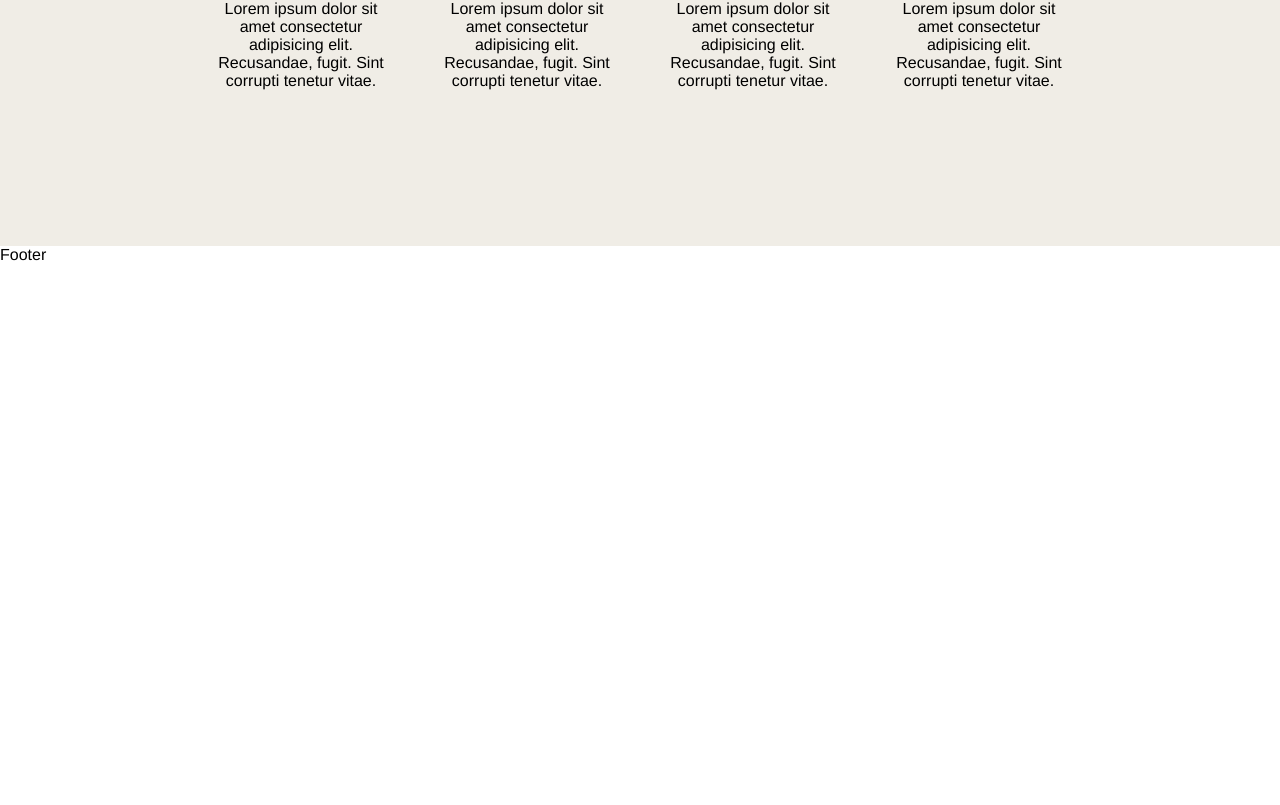
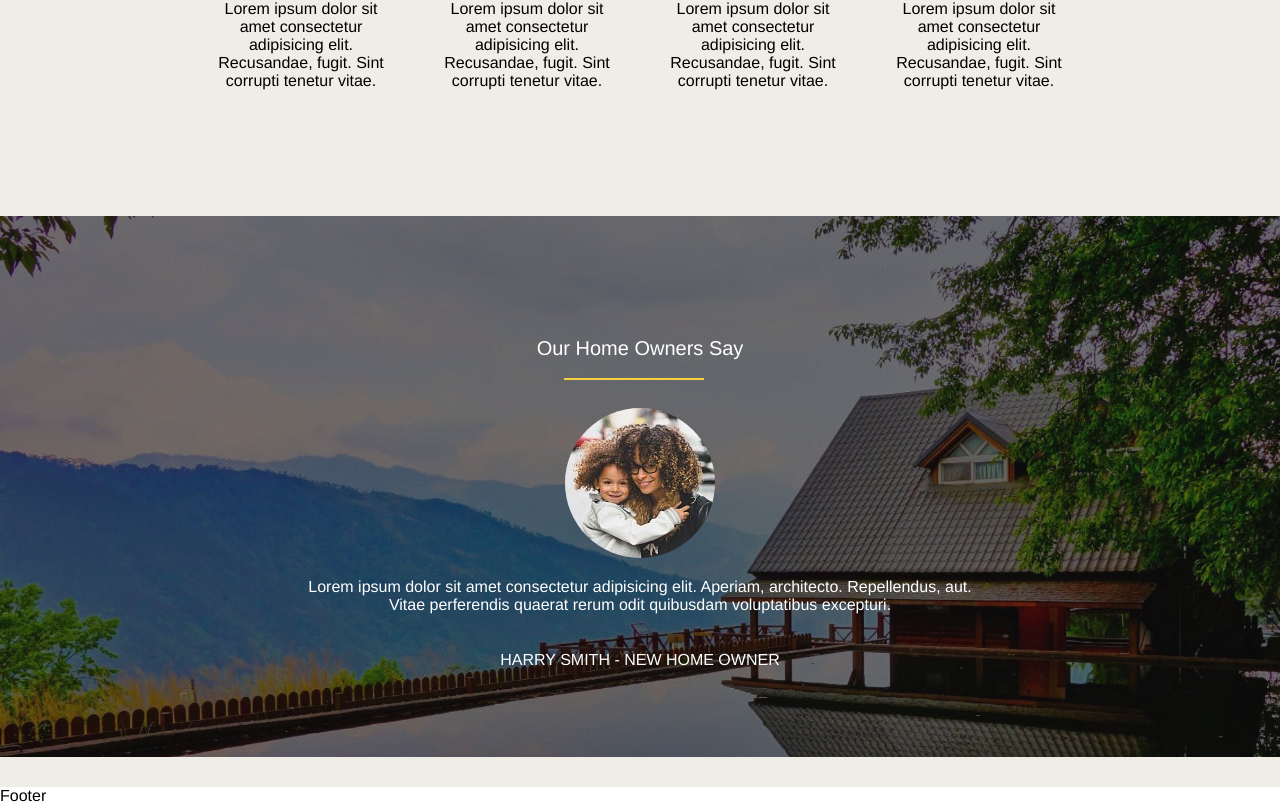
Before and after one commit to davishka-hikkaduwa/proj-html-vuejs, a Vue app: page / in a window 1280 px wide. Shown: the part 2939-3744 px from the top of the page. Before the commit the page ends 3203 px from the top, so only its background shows below. Built offline with nearby package versions, Linux system fonts and the light colour scheme.

Commit message:
completion AboutComponent

```diff
--- a/src/components/AboutComponent.vue
+++ b/src/components/AboutComponent.vue
@@ -10,7 +10,14 @@
             <AboutCardComponent class="card-container"/>
         </div>
         <div class="feedback">
-
+            <div class="info-container">
+                <h5 class="custom-underline">Our Home Owners Say</h5>
+                <img src="@/assets/img/home-testimonial-113165296.jpg" alt="home-testimonial">
+                <p>Lorem ipsum dolor sit amet consectetur adipisicing elit. Aperiam, architecto.
+                    Repellendus, aut. Vitae perferendis quaerat rerum odit quibusdam voluptatibus excepturi.
+                </p>
+                <h6>HARRY SMITH - NEW HOME OWNER</h6>
+            </div>
         </div>
     </div>
 </template>
@@ -28,7 +35,7 @@ import AboutCardComponent from "@/components/AboutCardComponent.vue";
         background-color: #f0ede6;
         padding: 30px 0;
         text-align: center;
-        .core-values{
+
         .info-container{
             padding: 40px 260px 0px;
 
@@ -36,6 +43,8 @@ import AboutCardComponent from "@/components/AboutCardComponent.vue";
                 padding: 20px 40px 0px;
             }
         }
+
+        .core-values{
             .card-container{
                 padding: 20px 200px;
                 margin-bottom: 80px;
@@ -44,6 +53,24 @@ import AboutCardComponent from "@/components/AboutCardComponent.vue";
                 }
             }
         }
+        .feedback{
+            padding-top: 80px;
+            padding-bottom: 80px;
+            color: #fff;
+            background-image: url('@/assets/img/home-parallax-144609983.jpg');
+            background-repeat:no-repeat;
+            background-size: cover;
+
+            .info-container{
+                img{
+                    margin-top: 20px;
+                    border-radius: 50%;
+                }
+                h6{
+                    padding-top: 20px;
+                }
+            }
+        }
     }
 
 </style>
```
Lines whose indentation alone changed are shown as unchanged.
